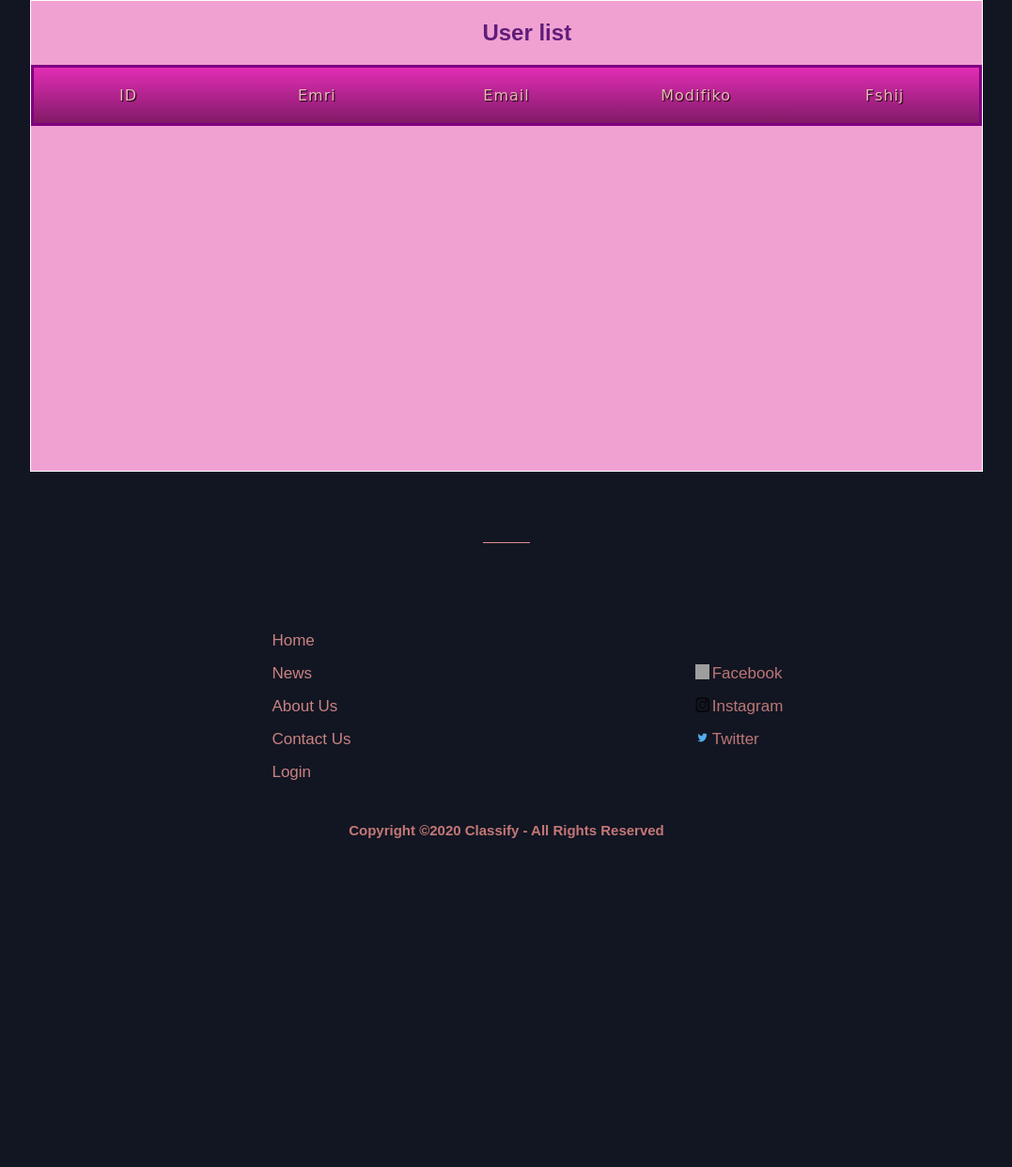
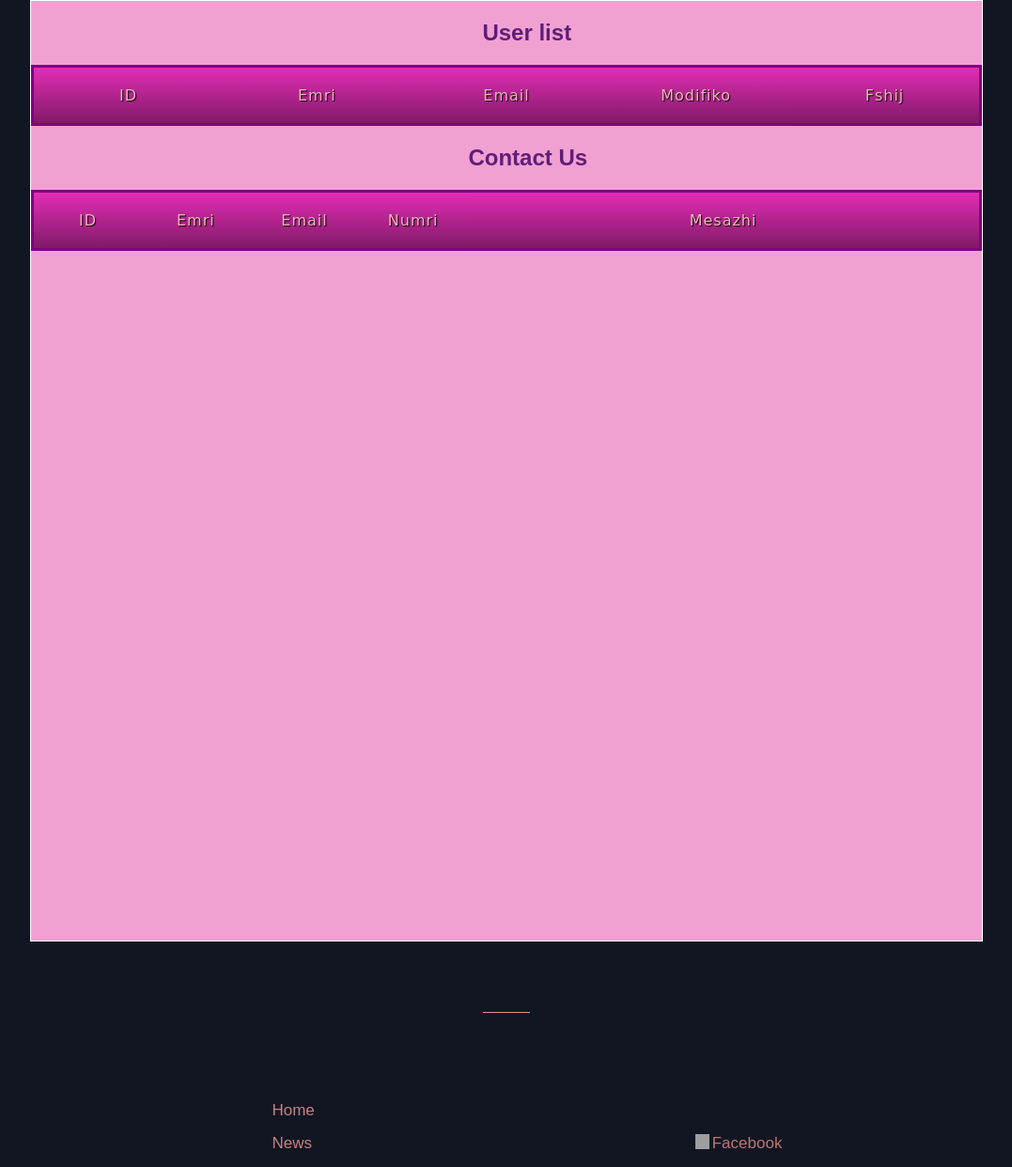
Before and after one commit to leonsh10/Clothing-Store, a PHP site: page /dashboard.php in a window 1280 px wide. Shown: the part 78-1320 px from the top of the page at 94% size, without its empty margins (101-1178 px from the left). Before the commit the page ends 970 px from the top, so only its background shows below. Run offline with PHP 8.4, Linux system fonts and the light colour scheme; grey boxes are pictures that could not be loaded.

Commit message:
ContactDashboard

```diff
--- a/dashboard.php
+++ b/dashboard.php
@@ -1,9 +1,11 @@
 <?php
 include_once 'userMapper.php';
+include_once 'databaseConfig.php';
 session_start();
 if (isset($_SESSION["role"]) && $_SESSION['role'] == '1') {
     $mapper =  new UserMapper();
     $userList = $mapper->getAllUsers();
+    $userList2=$mapper->getAllContacts();
 } else {
     // header("Location:index.php");
 }
@@ -12,7 +14,7 @@
 <html>
 <head>
 <title>Dashboard</title>
-<link rel="stylesheet" href="stiliDashboard/dashboard2.css">
+<link rel="stylesheet" href="stiliDashboard/dashboard.css">
 </head>
 <body>
 <header>
@@ -85,7 +87,7 @@
                                         <td><?php echo $user['username']; ?></td>
                                         <td><?php echo $user['email']; ?></td>
                                         <td><a href=<?php echo "editUser.php?id=" . $user['userId'];
-                                                    ?>>Modifiko</td>
+                                                    ?> name="submit">Modifiko</td>
                                         <td><a href=<?php echo "deleteUser.php?id=" . $user['userId'];
                                                     ?>>Fshij</td>
                                     </tr>
@@ -95,6 +97,45 @@
                                 ?>
             </tbody>
         </table>
+
+
+        <h2 id="titulliTabeles2">Contact Us</h2>
+
+        <table>
+            <thead>
+                <tr>
+                    <td >ID</td>
+                    <td >Emri</td>
+                    <td >Email</td>
+                    <td >Numri</td>
+                    <td id="mesazhi">Mesazhi</td>
+                </tr>
+            </thead>
+            <tbody>
+                <?php
+                            global $userList2;
+                            if (is_array($userList2) || is_object($userList2))
+                        {
+                            foreach ($userList2 as $user) {
+                                ?>
+                                    <tr>
+                                    <td><?php echo $user['id']; ?></td>
+                                    <td><?php echo $user['name']; ?></td>
+                                        <td><?php echo $user['email']; ?></td>
+                                        <td><?php echo $user['phone']; ?></td>
+                                        <td id="mesazhi"><?php echo $user['message']; ?></td>
+                                    </tr>
+                                <?php
+                                }
+                            }
+                                ?>
+            </tbody>
+        </table>
+
+
+
+
+
     </div>
 
 
--- a/databaseConfig.php
+++ b/databaseConfig.php
@@ -20,6 +20,7 @@
         $this->connection = new PDO("mysql:host=$this->host;dbname=$this->dbName", $this->username, $this->password);
         $this->connection->setAttribute(PDO::ATTR_ERRMODE, PDO::ERRMODE_EXCEPTION);
     }
+
 }
 
 
@@ -42,3 +43,32 @@
         return $this->connection;
     }
 }
+
+class Contact{
+    private $connection;
+    private $host = "localhost";
+    private $username = "root";
+    private $dbName = "projekti";
+    private $password = "";
+    public $mysqli;
+    public function __construct()
+    {
+
+        return $this->mysqli = new mysqli($this->host, $this->username, $this->password, $this->dbName);
+    }
+
+    private function createConnection()
+    {
+        $this->connection = new PDO("mysql:host=$this->host;dbname=$this->dbName", $this->username, $this->password);
+        $this->connection->setAttribute(PDO::ATTR_ERRMODE, PDO::ERRMODE_EXCEPTION);
+    }
+    public function contact_us($data){
+        $name=$data['username'];
+        $email=$data['email'];
+        $phone=$data['phone'];
+        $message=$data['message'];
+        $q="insert into contact_us set name='$name',email='$email',phone='$phone',message='$message'";
+        return $this->mysqli->query($q);
+    }
+}
+?>
--- a/editUser.php
+++ b/editUser.php
@@ -2,11 +2,11 @@
 include_once 'userMapper.php';
 include_once 'simpleUserClass.php';
 if (isset($_GET['username']) && isset($_GET['username'])) {
-    $userId = $_GET['id'];
+    $userID = $_GET['id'];
     $username = $_GET['username'];
     $email = $_GET['email'];
-    $simpleUser = new SimpleUser($username,$email);
+    $simpleUser = new SimpleUser($username, "", $email, 0);
     $mapper = new UserMapper();
-    $mapper->edit($simpleUser, $userId);
+    $mapper->edit($simpleUser, $userID);
     header("Location:dashboard.php");
 }
--- a/stiliDashboard/dashboard2.css
+++ b/stiliDashboard/dashboard.css
@@ -187,7 +187,7 @@
 
 #mainDiv{
     width:80%;
-    height:500px;
+    height:1000px;
     border:1px solid rgb(255, 255, 255);
     margin:0 auto;
     background-color:rgb(240, 161, 210);
@@ -200,11 +200,11 @@
   }
 
   thead th:nth-child(1) {
-    width: 30%;
+    width: 20%;
   }
 
   thead th:nth-child(2) {
-    width: 20%;
+    width: 25%;
   }
 
   thead th:nth-child(3) {
@@ -212,7 +212,7 @@
   }
 
   thead th:nth-child(4) {
-    width: 35%;
+    width: 40%;
   }
 
   th, td {
@@ -262,3 +262,15 @@
     font-family:sans-serif;
     margin-left:480px;
 }
+
+
+#mesazhi{
+  width:50%;
+  overflow-wrap: break-word;
+}
+
+#titulliTabeles2{
+  color:#5a1875f5;
+    font-family:sans-serif;
+    margin-left:465px;
+}
--- a/userMapper.php
+++ b/userMapper.php
@@ -22,7 +22,7 @@
         return $result;
     }
 
-    public function edit(\SimpleUser $user, $id)
+    public function edit(\SimpleUser $user, $userId)
     {
         $this->query = "update user set username=:username, email=:email where userId=:id";
         var_dump($user);
@@ -31,7 +31,7 @@
         $email = $user->getEmail();
         $statement->bindParam(":username", $username);
         $statement->bindParam(":email", $email);
-        $statement->bindParam(":id", $id);
+        $statement->bindParam(":id", $userId);
         $statement->execute();
     }
 
@@ -52,6 +52,15 @@
         $statement->execute();
         $result = $statement->fetchAll(PDO::FETCH_ASSOC);
         return $result;
+    }
+
+    public function getAllContacts()
+    {
+        $this->query = "select * from contact_us";
+        $statement = $this->conn->prepare($this->query);
+        $statement->execute();
+        $resultC = $statement->fetchAll(PDO::FETCH_ASSOC);
+        return $resultC;
     }
 
     public function insertUser(\SimpleUser $user)
```
Also changed, not shown: valContact.php (+11 -11 lines), contact.php (line endings or trailing spaces).
